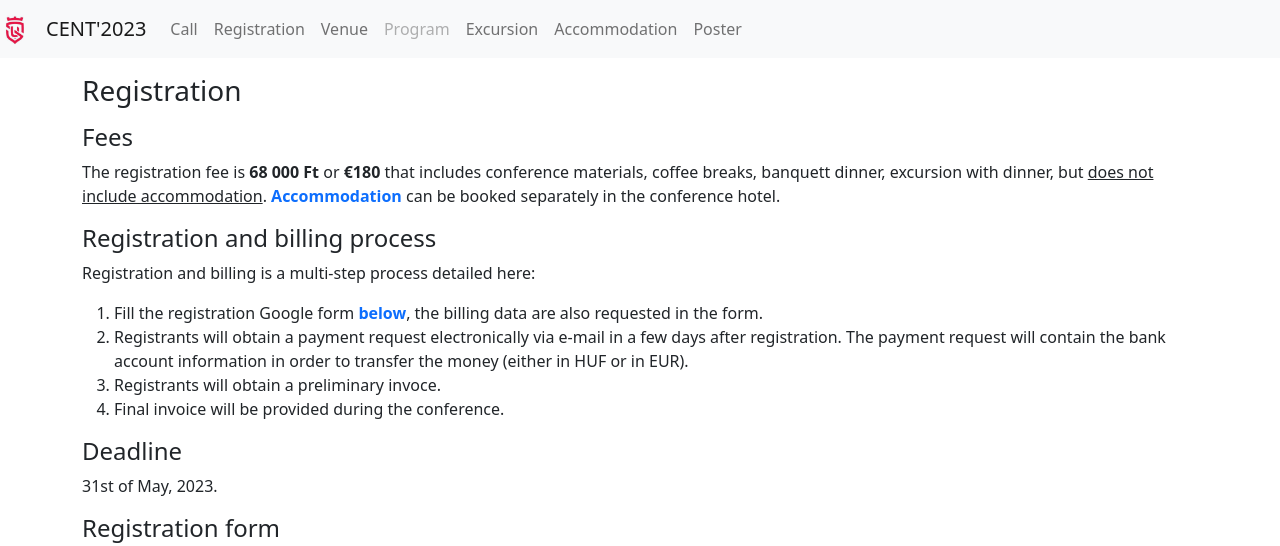
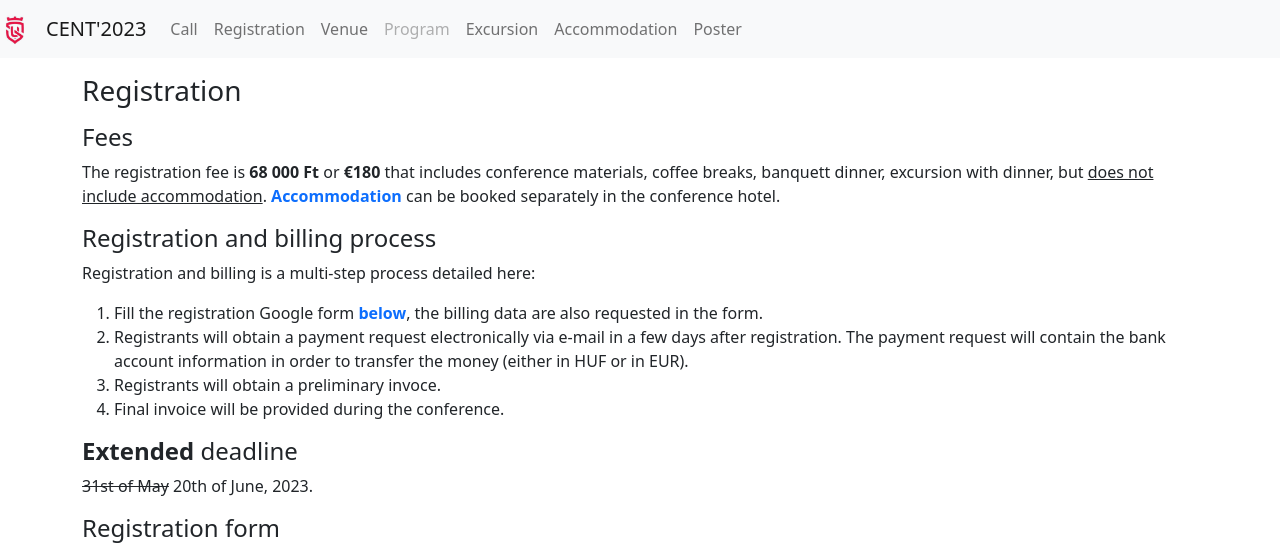
Before and after one commit to cent2023/cent2023.github.io, a Jekyll site: the page built from registration.html, in a window 1280 px wide and 900 px high, cut to the strip 0-546 px from the top of the window. Built offline with Jekyll 4.4.1, drawn with Linux system fonts in a browser that asks for light colours.

Commit message:
Extended deadline

```diff
--- a/registration.html
+++ b/registration.html
@@ -24,8 +24,8 @@ title: Registration
 	</ol>
 
 
-	<h4>Deadline</h4>
-	<p>31st of May, 2023.</p>
+	<h4><strong>Extended</strong> deadline</h4>
+	<p><s>31st of May</s> 20th of June, 2023.</p>
 </div>
 
 <div id="registration-form">
```
